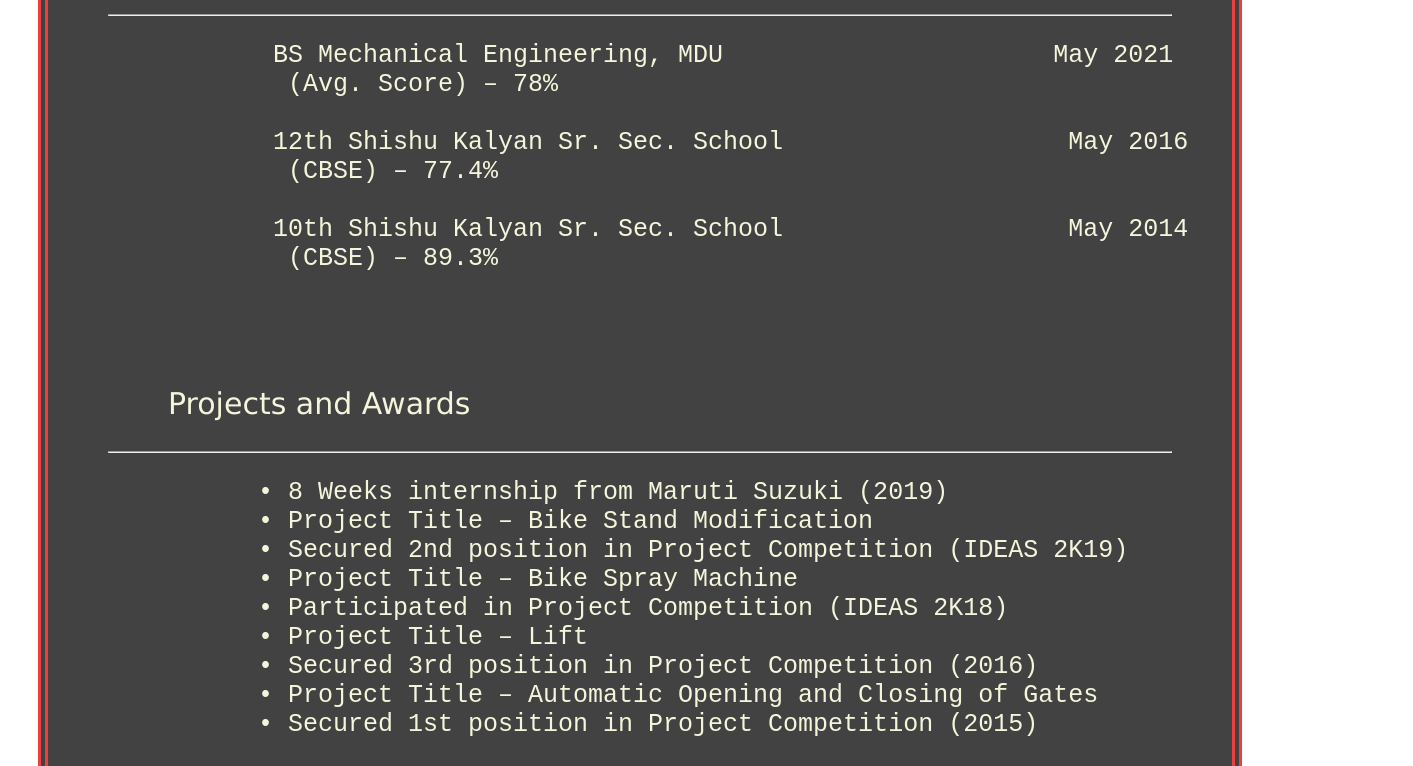
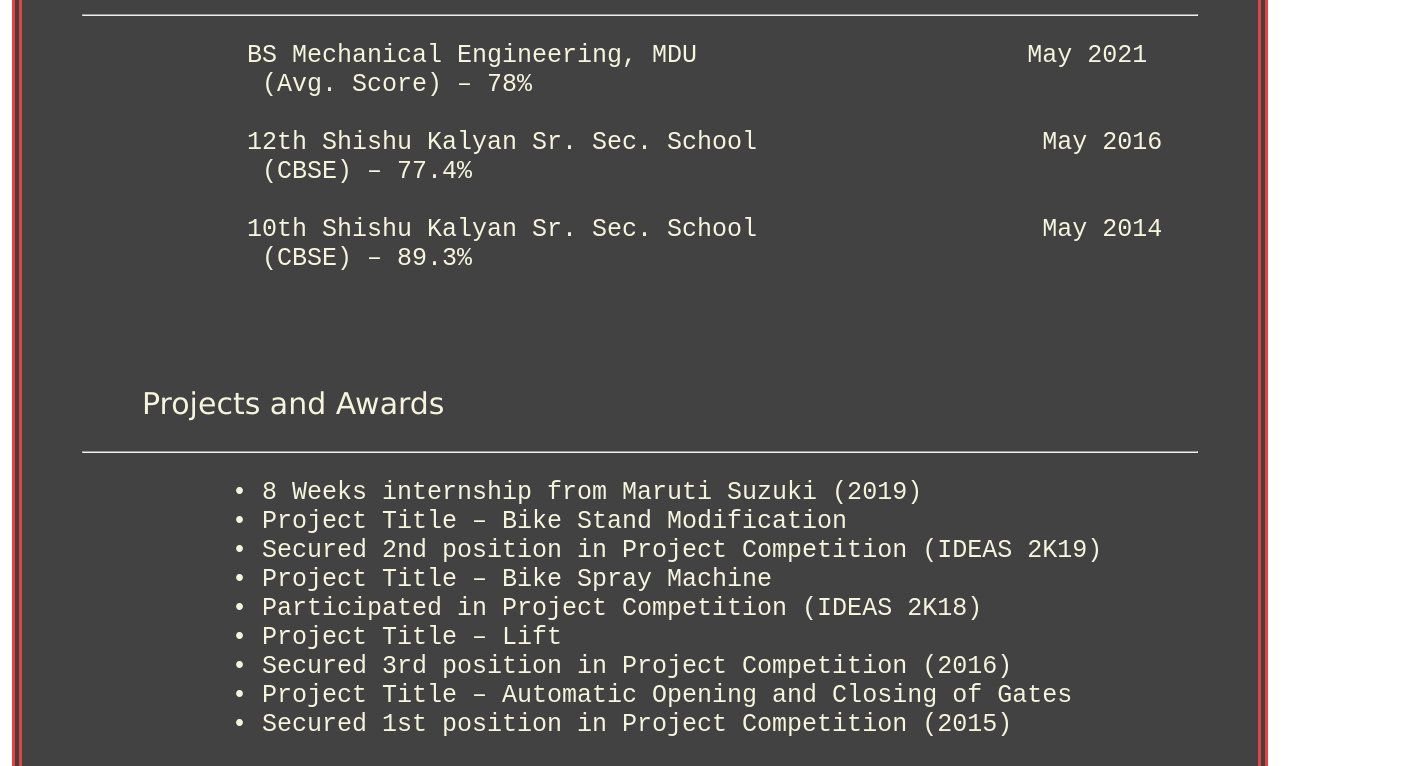
Before and after one commit to ayusingh-123/Ankush_Yadav, a plain HTML site: page Profile.html in a window 1280 px wide. Shown: the part 650-1416 px from the top of the page, 1413 px wide, since content can reach past the window. Drawn offline with Linux system fonts and the light colour scheme.

Commit message:
Update Profile.html

```diff
--- a/Profile.html
+++ b/Profile.html
@@ -9,7 +9,7 @@
 
 </head>
 <body>
-    <div style="border-style: double; border-color: rgb(235, 64, 64); border-width: 10px; margin: 30px; margin-top: 80px; padding: 60px; background-color: rgba(0, 0, 0, 0.74); color: beige; height: 3000px; font-size: 25px; border-radius: 20px; font-family: 'Lucida Sans', 'Lucida Sans Regular', 'Lucida Grande', 'Lucida Sans Unicode', Geneva, Verdana, sans-serif;" >
+    <div style="border-style: double; border-color: rgb(235, 64, 64); border-width: 10px; margin: 4px; margin-top: 80px; padding: 60px; background-color: rgba(0, 0, 0, 0.74); color: beige; height: 3000px; font-size: 25px; border-radius: 20px; font-family: 'Lucida Sans', 'Lucida Sans Regular', 'Lucida Grande', 'Lucida Sans Unicode', Geneva, Verdana, sans-serif;" >
 
       <div style="display:flex; flex-direction: row;">
         <p style="padding-top: 40px; padding-left: 60px; font-size:60px; width:max-content ;">Ankush Yadav </p>
```
